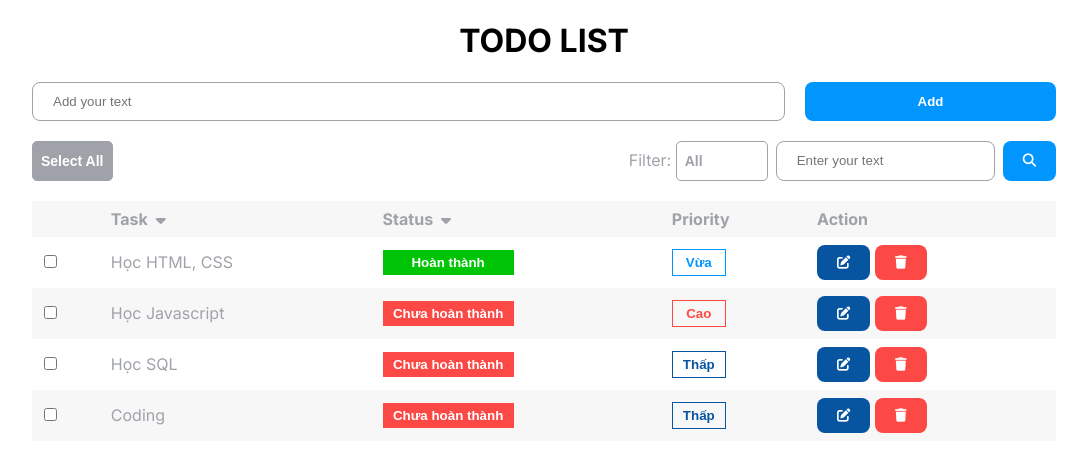
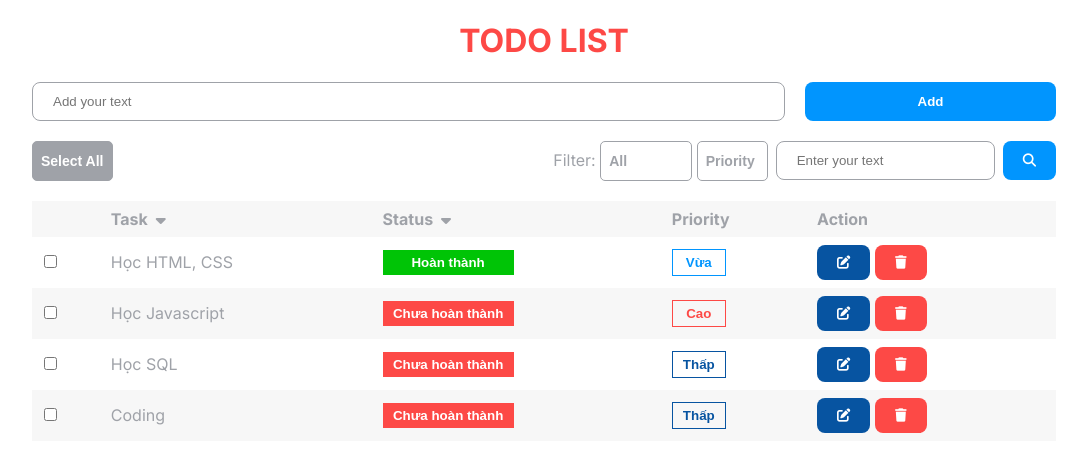
Before and after one commit to tinn1855/todo-list, a plain HTML site: page index.html in a window 1280 px wide. Shown: the whole page, without its empty margins (96-1183 px from the left). Drawn offline with Linux system fonts and the light colour scheme.

Commit message:
code future filter by priority

```diff
--- a/assets/js/main.js
+++ b/assets/js/main.js
@@ -37,6 +37,7 @@ const listTasks = [
 let deleteTaskId = null;
 let editTaskId = null;
 let currentFilterStatus = "all";
+let currentFilterPriority = "priority";
 let searchDescription = "";
 
 function findTaskById(taskId) {
@@ -79,7 +80,10 @@ function renderTask() {
       task.description.toLowerCase().includes(searchDescription);
     const matchStatus =
       currentFilterStatus === "all" || task.status === currentFilterStatus;
-    return matchSearch && matchStatus;
+    const matchPriority =
+      currentFilterPriority === "priority" ||
+      task.priority === currentFilterPriority;
+    return matchSearch && matchStatus && matchPriority;
   });
 
   if (filterTasks.length === 0) {
@@ -330,3 +334,9 @@ function filterByStatus() {
   currentFilterStatus = filterSelect.value;
   renderTask();
 }
+
+function filterByPriority() {
+  const filterSelect = document.getElementById("filterPriority");
+  currentFilterPriority = filterSelect.value;
+  renderTask();
+}
--- a/index.html
+++ b/index.html
@@ -18,7 +18,7 @@
   </head>
   <body>
     <div class="container">
-      <h1 class="text-center">TODO LIST</h1>
+      <h1 class="text-center text-red">TODO LIST</h1>
       <form class="flex gap-5" id="formAdd">
         <div class="w-75">
           <label for="input-box">
@@ -64,7 +64,18 @@
               <option value="completed">Completed</option>
               <option value="incomplete">Incomplete</option>
             </select>
+            <select
+              class="btn text-gray"
+              id="filterPriority"
+              onchange="filterByPriority(this.value)"
+            >
+              <option value="priority">Priority</option>
+              <option value="high-priority">High</option>
+              <option value="medium-priority">Medium</option>
+              <option value="low-priority">Low</option>
+            </select>
           </div>
+          <div>
             <form id="search-form" class="flex gap-2">
               <input
                 type="text"
@@ -76,6 +87,7 @@
                 <i class="fa-solid fa-magnifying-glass"></i>
               </button>
             </form>
+          </div>
         </div>
       </div>
       <table>
@@ -139,7 +151,7 @@
               Save
             </button>
             <button
-              class="bg-gray btn-delete w-50"
+              class="bg-gray btn text-white w-50"
               id="cancelEdit"
               onclick="cancelEdit()"
             >
```
Lines whose indentation alone changed are shown as unchanged.
